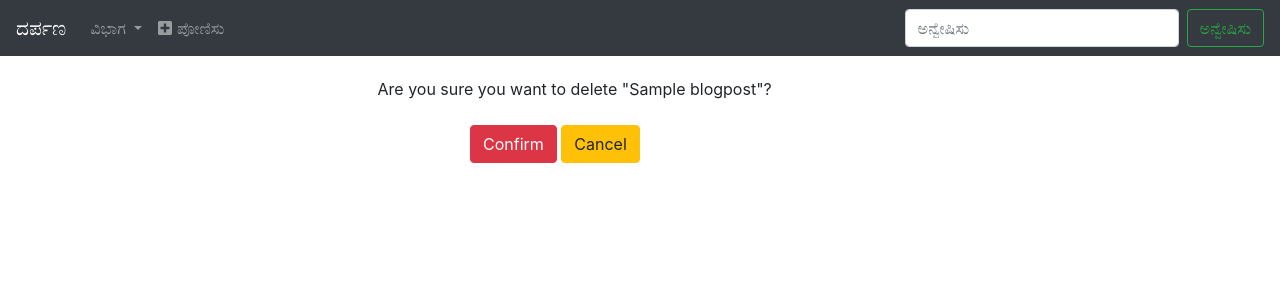
After one commit to amaradatta93/Hamsadatta, a Django app: page /blog/delete/1 in a window 1280 px wide. The commit adds this page. Shown: the top 300 px of the page. Run offline with Django 3.2, Linux system fonts and the light colour scheme; tables that the repository leaves empty hold one stand-in row (values such as "Sample post"); some libraries are stand-ins or nearby versions.

Commit message:
Implement delete, use deleteview

```diff
--- /dev/null
+++ b/blog/templates/blog/blogpost_confirm_delete.html
@@ -0,0 +1,26 @@
+{% include 'base.html' %}
+{% block content %}
+
+<div class="container">
+    <div class="col-md-12">
+
+        <form method="post">{% csrf_token %}
+            <div class="row mt-3 justify-content-center align-items-center">
+                <div class="col-md-6 mb-2">
+                    <p>Are you sure you want to delete "{{ object.title }}"?</p>
+                </div>
+            </div>
+
+            <div class="row justify-content-center align-items-center">
+                <div class="col-md-4 text-justify">
+                    <input class="btn btn-danger" type="submit" value="Confirm">
+                    <a href="{% url 'blog:edit' blog_id=object.pk %}" type="button" class="btn btn-warning">
+                        Cancel
+                    </a>
+                </div>
+            </div>
+        </form>
+    </div>
+</div>
+
+{% endblock %}
--- a/blog/urls.py
+++ b/blog/urls.py
@@ -5,13 +5,7 @@ from . import views
 app_name = 'blog'
 
 urlpatterns = [
-    # path('add_post', views.add_content, name='add_post'),
-    # path('edit_post', views.edit_content, name='edit_post'),
-    # path('delete_post', views.delete_content, name='delete_post'),
-    # path('add_category', views.add_category, name='add_category'),
-    # path('edit_category/<int:category_id>', views.edit_category, name='edit_category'),
-    # path('delete_category/<int:category_id>', views.delete_category, name='delete_category'),
     path('add', views.BlogPostCreate.as_view(), name='add'),
     path('edit/<int:blog_id>', views.BlogPostUpdate.as_view(), name='edit'),
-    # path('category/add/', views.CategoryCreate.as_view(), name='category-add'),
+    path('delete/<int:blog_id>', views.BlogPostDelete.as_view(), name='delete'),
 ]
--- a/blog/views.py
+++ b/blog/views.py
@@ -1,6 +1,7 @@
 from django import forms
 from django.shortcuts import get_object_or_404
-from django.views.generic.edit import CreateView, UpdateView
+from django.urls import reverse_lazy
+from django.views.generic.edit import CreateView, UpdateView, DeleteView
 
 from .forms import BlogPostForm
 from .models import BlogPost
@@ -35,3 +36,14 @@ class BlogPostCreate(BlogPostClean, CreateView):
 
 class BlogPostUpdate(BlogPostClean, UpdateView):
     pass
+
+
+class BlogPostDelete(BlogPostClean, DeleteView):
+    form_class = None
+    success_url = reverse_lazy('dashboard:posts')
+
+    def get_form(self, form_class=None):
+        pass
+
+    def form_valid(self, form):
+        pass
```
Also changed, not shown: blog/templates/blog/blogpost_form.html (+9 -3 lines).
